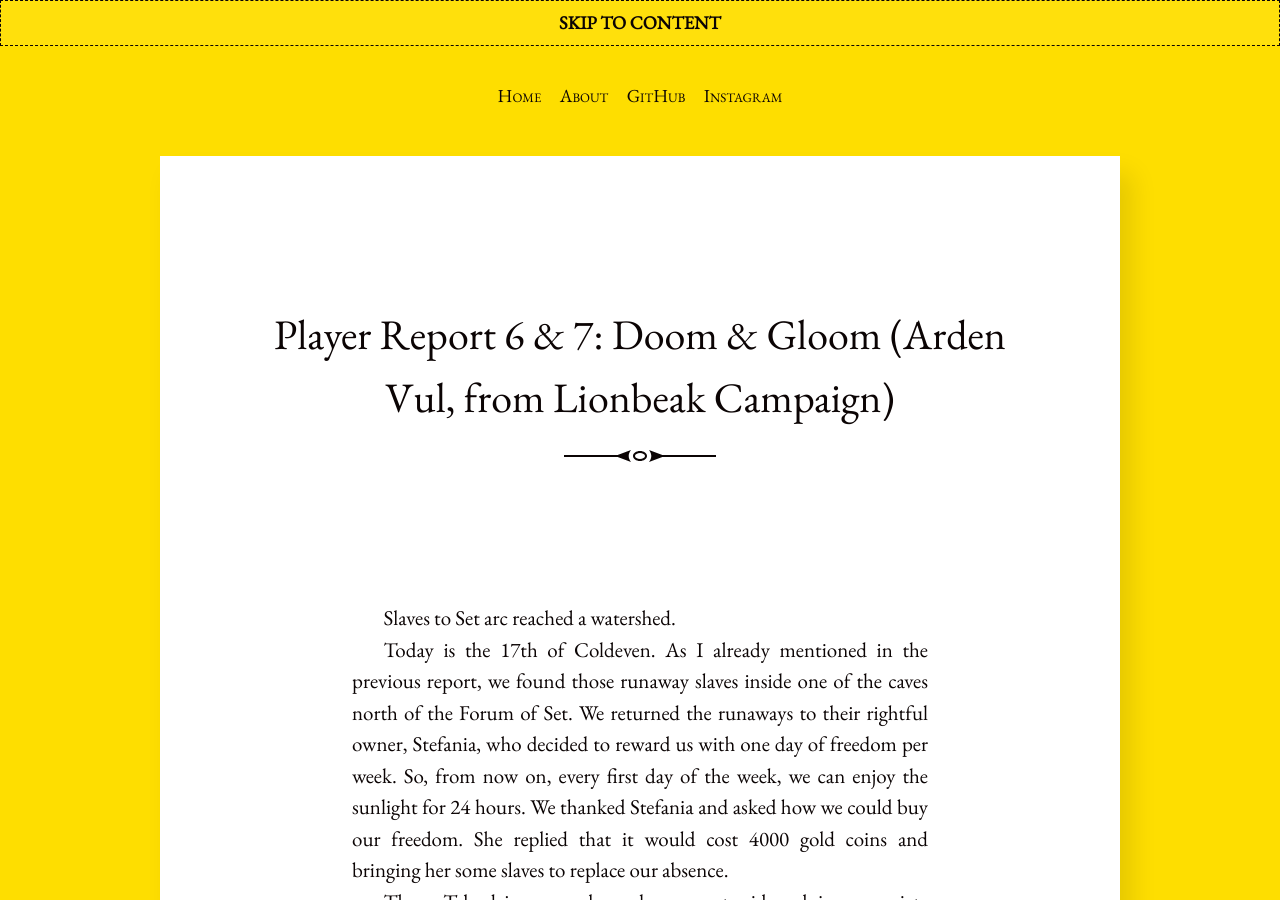
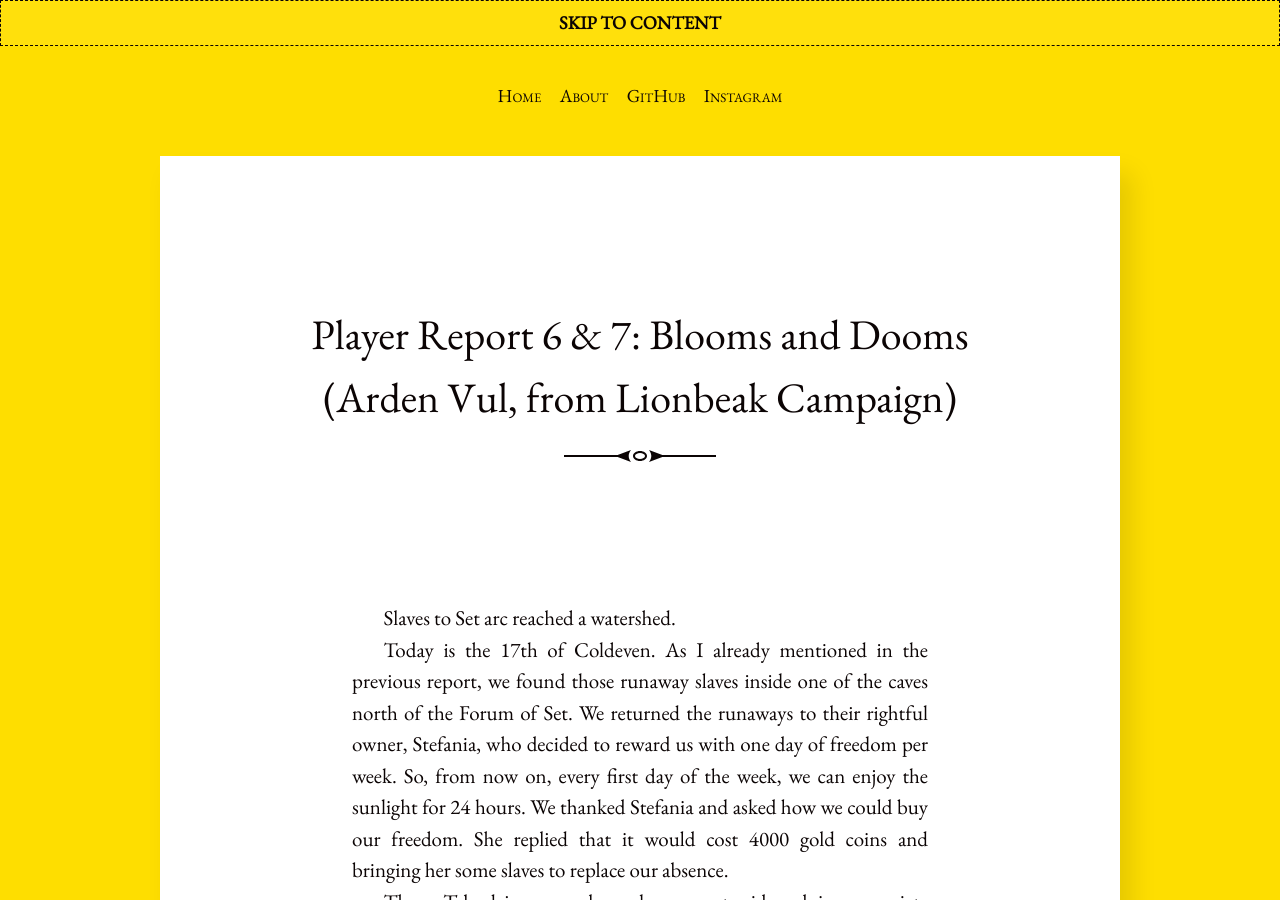
Before and after one commit to InexistentThirdChimera/InexistentThirdChimera.github.io, a Jekyll site: the page built from _posts/2023-04-25-player-report-6-and-7;-Doom-And-Gloom-(from-lionbeak-campaign).md, in a window 1280 px wide and 900 px high. Built offline with Jekyll 4.4.1, drawn with Linux system fonts in a browser that asks for light colours.

Commit message:
replaced title 6-7PR

```diff
--- a/_posts/2023-04-25-player-report-6-and-7;-Doom-And-Gloom-(from-lionbeak-campaign).md
+++ b/_posts/2023-04-25-player-report-6-and-7;-Doom-And-Gloom-(from-lionbeak-campaign).md
@@ -1,5 +1,5 @@
 ---
-title: "Player Report 6 & 7: Doom & Gloom (Arden Vul, from Lionbeak Campaign)"
+title: "Player Report 6 & 7: Blooms and Dooms (Arden Vul, from Lionbeak Campaign)"
 author: Alessandro Mattia Arrighetti
 category: Player-Reports
 layout: post
```
